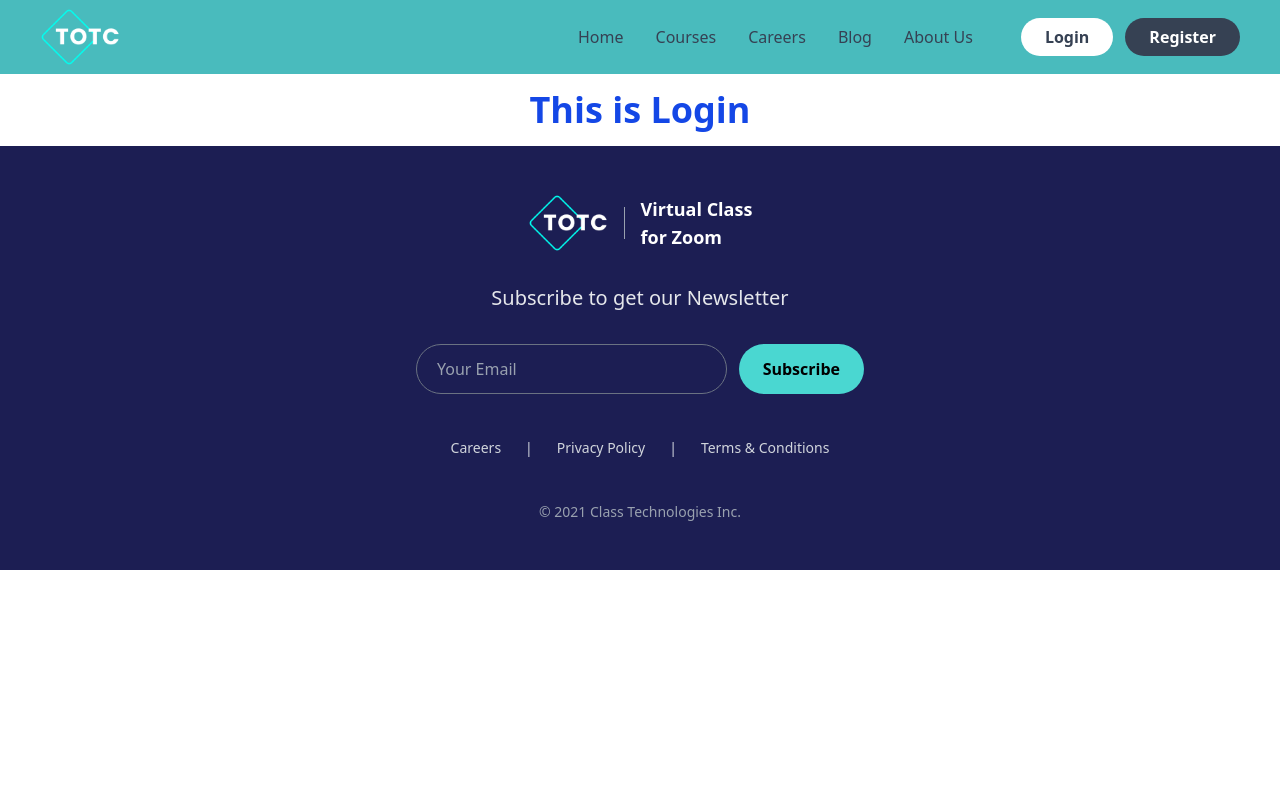
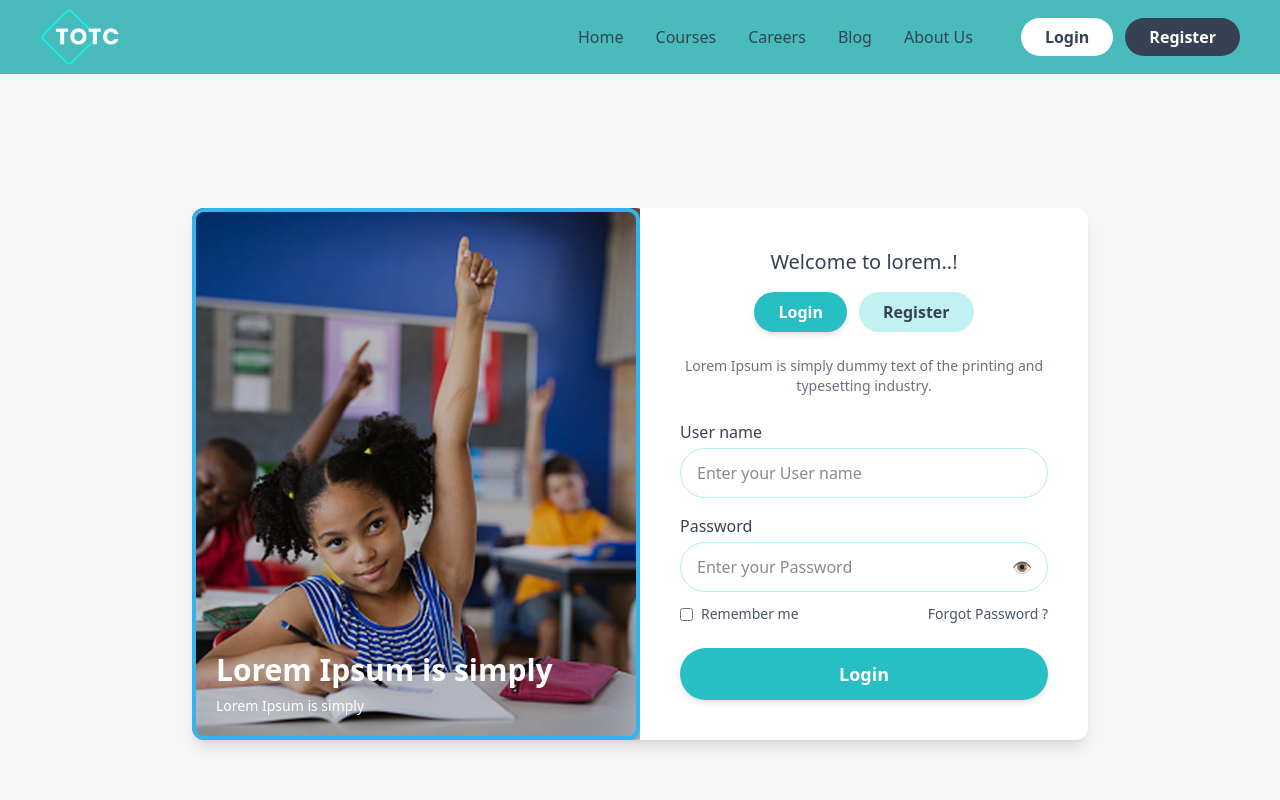
Before and after one commit to bharatroy4D/educational-plan, a React (Vite) app: page /login in a window 1280 px wide. Shown: the top 800 px of the page. Built offline with nearby package versions, Linux system fonts and the light colour scheme.

Commit message:
Login page ui design done

```diff
--- a/src/pages/login/Login.jsx
+++ b/src/pages/login/Login.jsx
@@ -1,11 +1,94 @@
-import React from 'react';
+import React from "react";
+import loginImg from "../../assets/loginStudent.png"; // your image here
 
 const Login = () => {
-    return (
-        <div>
-            <h1 className='text-blue-700 font-bold text-center text-4xl py-4'>This is Login</h1>
+  return (
+    <div className="min-h-screen flex items-center justify-center bg-[#f6f6f6] px-4 py-5 lg:py-10">
+
+      <div className="max-w-4xl w-full bg-white shadow-lg rounded-xl grid grid-cols-1 md:grid-cols-2 overflow-hidden">
+
+        {/* LEFT IMAGE SIDE */}
+        <div className="relative">
+          <img
+            src={loginImg}
+            alt="login"
+            className="h-full w-full object-cover"
+          />
+
+          {/* White text on image */}
+          <div className="absolute bottom-6 left-6 text-white">
+            <h1 className="text-2xl md:text-3xl font-bold">
+              Lorem Ipsum is simply
+            </h1>
+            <p className="text-sm mt-2">Lorem Ipsum is simply</p>
+          </div>
+
+          {/* Blue border overlay */}
+          <div className="absolute inset-0 border-4 border-[#34b3f1] rounded-xl pointer-events-none"></div>
         </div>
-    );
+
+        {/* RIGHT FORM SIDE */}
+        <div className="px-10 py-10 flex flex-col">
+
+          <h2 className="text-center text-gray-700 text-xl font-medium mb-2">
+            Welcome to lorem..!
+          </h2>
+
+          {/* LOGIN & REGISTER BUTTONS */}
+          <div className="flex items-center justify-center gap-3 mt-2">
+            <button className="px-6 py-2 rounded-full text-white bg-[#28bfc4] font-semibold shadow-md">
+              Login
+            </button>
+            <button className="px-6 py-2 rounded-full bg-[#c2f1f1] text-gray-700 font-semibold hover:bg-[#bdf0f0]">
+              Register
+            </button>
+          </div>
+
+          {/* Small description */}
+          <p className="text-center text-gray-500 text-sm mt-6 mb-6">
+            Lorem Ipsum is simply dummy text of the printing and typesetting industry.
+          </p>
+
+          {/* INPUT FIELDS */}
+          <label className="text-gray-700 mb-1">User name</label>
+          <input
+            type="text"
+            placeholder="Enter your User name"
+            className="w-full px-4 py-3 mb-4 rounded-full border border-[#aeeeee] focus:outline-none"
+          />
+
+          <label className="text-gray-700 mb-1">Password</label>
+          <div className="relative">
+            <input
+              type="password"
+              placeholder="Enter your Password"
+              className="w-full px-4 py-3 rounded-full border border-[#aeeeee] focus:outline-none"
+            />
+            <span className="absolute right-4 top-1/2 -translate-y-1/2 text-gray-500 cursor-pointer">
+              👁️
+            </span>
+          </div>
+
+          {/* REMEMBER + FORGOT */}
+          <div className="flex justify-between items-center mt-3">
+            <label className="flex items-center gap-2 text-gray-600 text-sm">
+              <input type="checkbox" />
+              Remember me
+            </label>
+            <button className="text-sm text-gray-600 hover:text-gray-800">
+              Forgot Password ?
+            </button>
+          </div>
+
+          {/* LOGIN BUTTON */}
+          <button className="w-full mt-3 lg:mt-6 bg-[#28bfc4] py-3 rounded-full text-white font-semibold text-lg shadow-md hover:bg-[#22acb0] transition">
+            Login
+          </button>
+
+        </div>
+      </div>
+    </div>
+  );
 };
 
 export default Login;
```
Also changed, not shown: src/assets/loginStudent.png (added).
